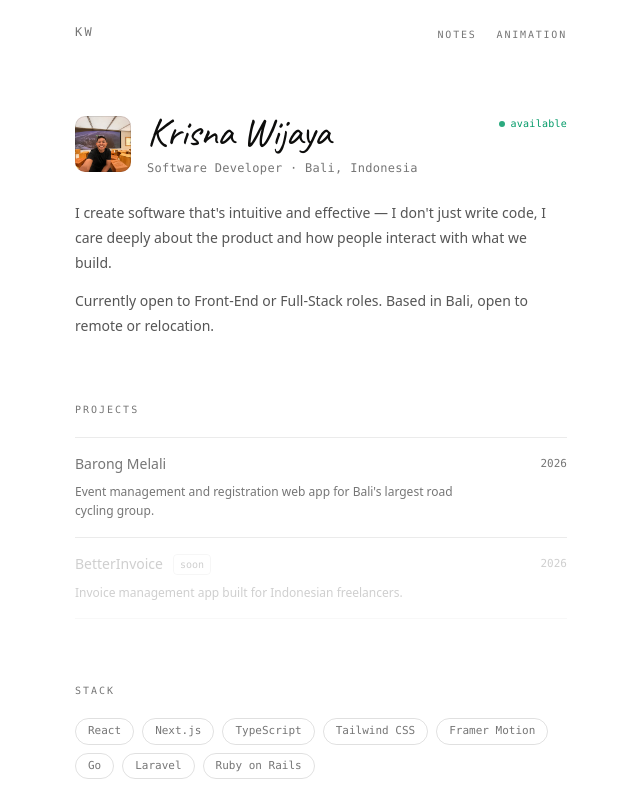
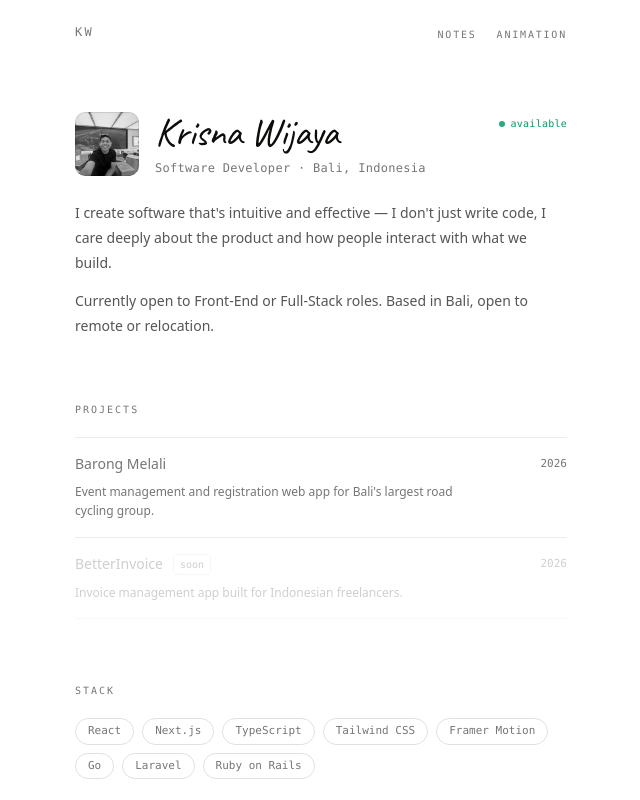
Before and after one commit to krisnaw/krisna-blog, a Next.js app: page / in a window 1280 px wide. Shown: the top 800 px of the page, without its empty margins (319-959 px from the left). Built offline with nearby package versions, Linux system fonts and the light colour scheme.

Commit message:
wip web update

```diff
--- a/app/page.tsx
+++ b/app/page.tsx
@@ -87,12 +87,12 @@
           <motion.section variants={fadeUp}>
             <div className="flex items-start justify-between gap-4">
               <div className="flex items-center gap-4">
-                <div className="relative shrink-0 size-14 rounded-lg overflow-hidden">
+                <div className="group relative shrink-0 size-16 rounded-lg overflow-hidden">
                   <Image
                     src="/profile.jpg"
                     alt="Krisna Wijaya"
                     fill
-                    className="object-cover"
+                    className="object-cover grayscale transition-all duration-500 ease-out group-hover:grayscale-0"
                   />
                   <div className="absolute inset-0 rounded-lg ring-1 ring-inset ring-black/10" />
                 </div>
```
